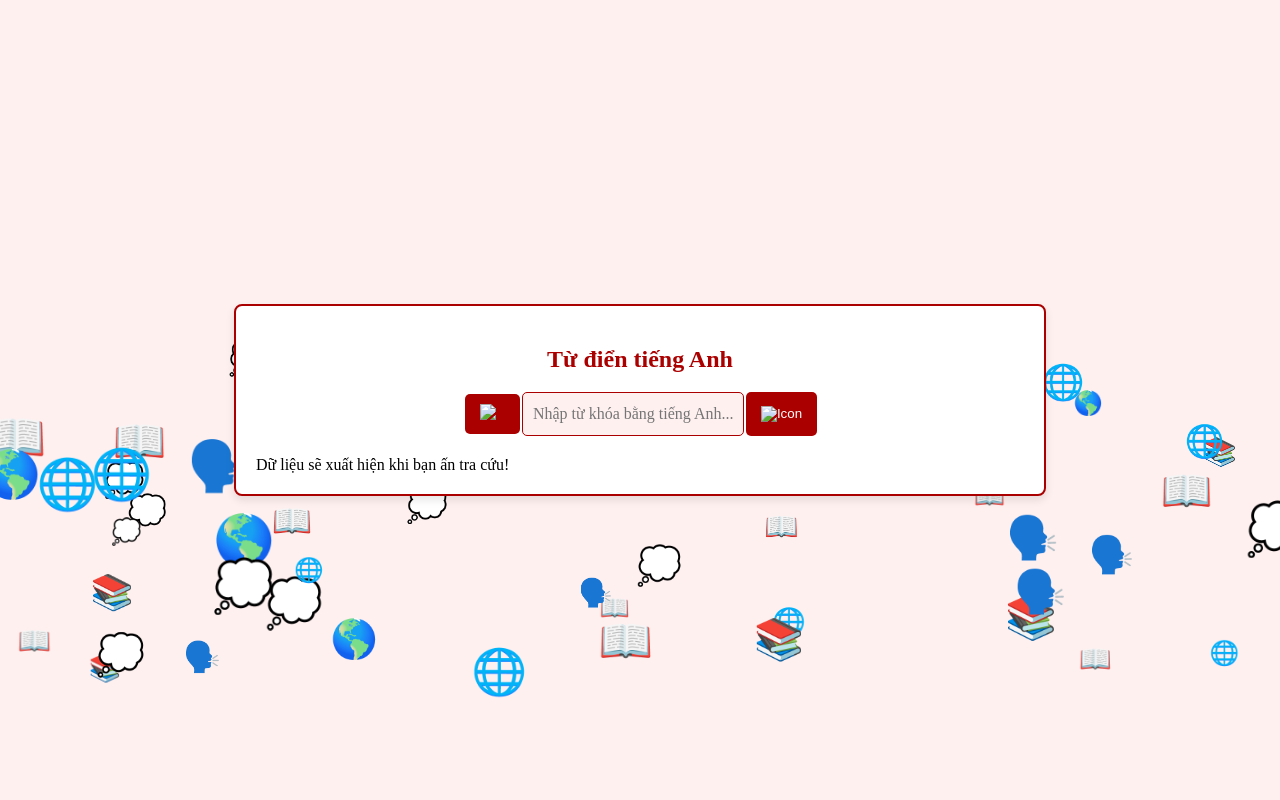
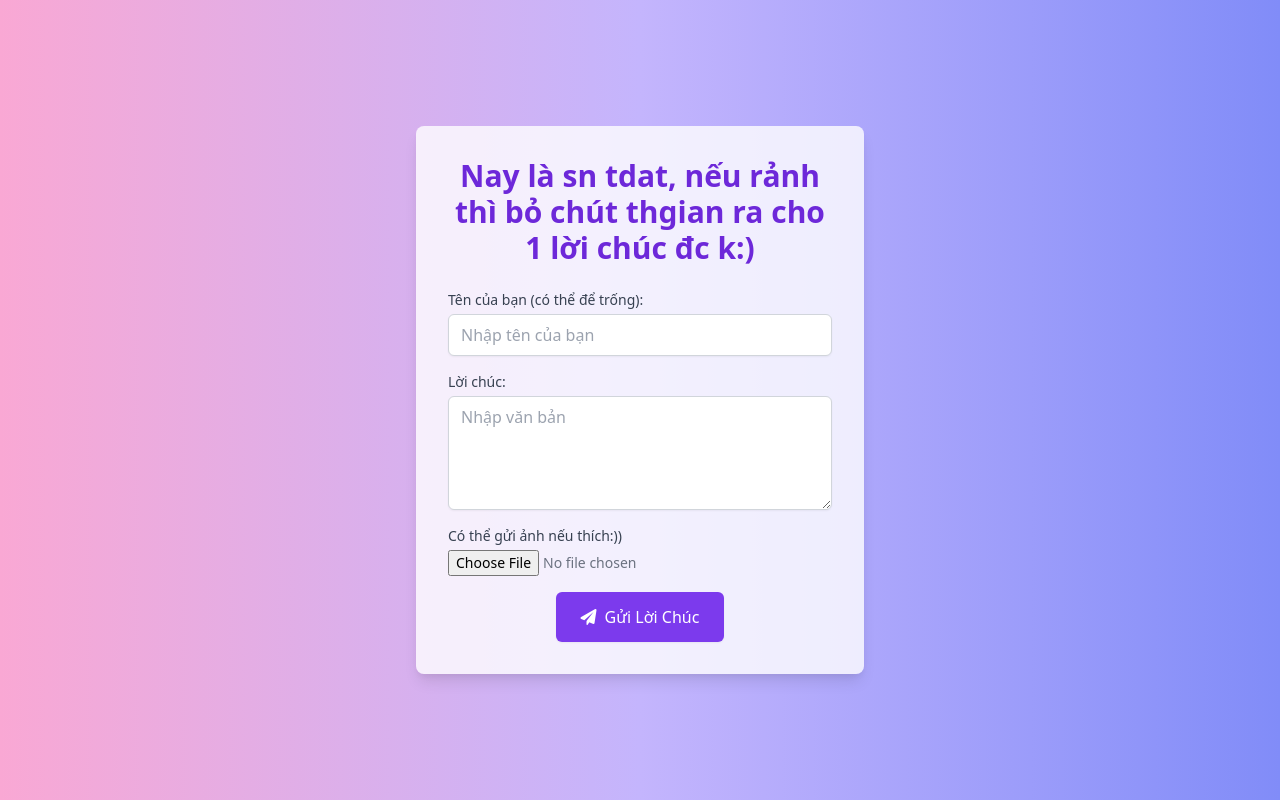
Before and after one commit to Dat6102/ChatBot.github.io, a plain HTML site: page index.html in a window 1280 px wide. Drawn offline with nearby package versions, Linux system fonts and the light colour scheme; a web font is replaced by a local one.

Commit message:
Update index.html

```diff
--- a/index.html
+++ b/index.html
@@ -1,31 +1,40 @@
-<!DOCTYPE html>
-<html lang="en">
+<!DOCTYPE html>  <html lang="vi">
 <head>
     <meta charset="UTF-8">
     <meta name="viewport" content="width=device-width, initial-scale=1.0">
-    <title>Tra cứu câu Tiếng Anh</title>
-    <link rel="icon" type="image" href="../images/logo.png">
-    <link rel="stylesheet" href="style.css">
+    <title>Gửi Lời Chúc Sinh Nhật</title>
+    <link href="https://cdn.jsdelivr.net/npm/tailwindcss@2.2.19/dist/tailwind.min.css" rel="stylesheet">
+    <link rel="stylesheet" href="https://cdnjs.cloudflare.com/ajax/libs/font-awesome/6.0.0-beta3/css/all.min.css">
+    <link rel="stylesheet" href="styles.css">
 </head>
-<body>
-    <canvas id="iconCanvas"></canvas>
-<div class="container">
-    <h2>Từ điển tiếng Anh</h2>
-
-    <!-- Phần nhập từ khóa và nút tra cứu -->
-    <div class="search">
-        <button class="backtomenu" onclick="backToMenu()">
-        <img src="../images/backtomenu-v2.png" alt="Icon"></button>
-        <input type="text" id="keyword" placeholder="Nhập từ khóa bằng tiếng Anh..." />
-        <button id="search-btn" class="search-button" onclick="searchData()">
-              <img src="../images/search-v2.png" alt="Icon">
-        </button>
+<body class="bg-gradient-to-r from-pink-300 via-purple-300 to-indigo-400 min-h-screen flex items-center justify-center">
+    <div class="bg-white bg-opacity-80 p-8 rounded-lg shadow-lg max-w-md w-full">
+        <h1 class="text-3xl font-bold text-center text-purple-700 mb-6">Nay là sn tdat, nếu rảnh thì bỏ chút thgian ra cho 1 lời chúc đc k:)</h1>
+        <form id="birthdayForm" class="space-y-4">
+            <div>
+                <label for="name" class="block text-sm font-medium text-gray-700">Tên của bạn (có thể để trống):</label>
+                <input type="text" id="name" name="name" placeholder="Nhập tên của bạn" class="mt-1 block w-full px-3 py-2 border border-gray-300 rounded-md shadow-sm focus:outline-none focus:ring-purple-500 focus:border-purple-500">
+            </div>
+            <div>
+                <label for="wish" class="block text-sm font-medium text-gray-700">Lời chúc:</label>
+                <textarea id="wish" name="wish" rows="4" placeholder="Nhập văn bản" required class="mt-1 block w-full px-3 py-2 border border-gray-300 rounded-md shadow-sm focus:outline-none focus:ring-purple-500 focus:border-purple-500"></textarea>
+            </div>
+            <div>
+                <label for="image" class="block text-sm font-medium text-gray-700">Có thể gửi ảnh nếu thích:))</label>
+                <input type="file" id="image" name="image" accept="image/*" class="mt-1 block w-full text-sm text-gray-500 file:mr-4 file:py-2 file:px-4 file:rounded-full file:border-0 file:text-sm file:font-semibold file:bg-purple-50 file:text-purple-700 hover:file:bg-purple-100">
+            </div>
+            <div class="text-center">
+                <button type="submit" class="inline-flex items-center px-6 py-3 border border-transparent text-base font-medium rounded-md shadow-sm text-white bg-purple-600 hover:bg-purple-700 focus:outline-none focus:ring-2 focus:ring-offset-2 focus:ring-purple-500">
+                    <i class="fas fa-paper-plane mr-2"></i> Gửi Lời Chúc
+                </button>
+            </div>
+        </form>
     </div>
-
-    <div id="sentences-container">Dữ liệu sẽ xuất hiện khi bạn ấn tra cứu!</div>
-    <div id="loading" style="display: none;">Đợi một chút..<span id="dots">.</span></div>
-</div>
-
-<script src="script.js"></script>
+    <div class="notifications fixed top-5 right-5 z-50"></div>
+    <script src="script.js"></script>
+    <audio id="background-music" loop>
+        <source src="song.mp3" type="audio/mpeg">
+        Trình duyệt của bạn không hỗ trợ thẻ audio.
+    </audio>
 </body>
 </html>
```
